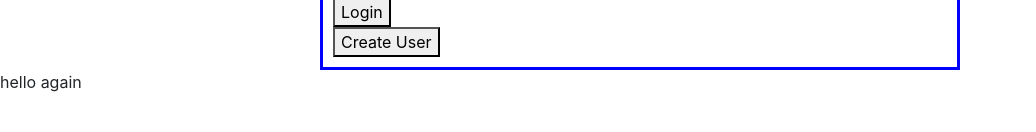
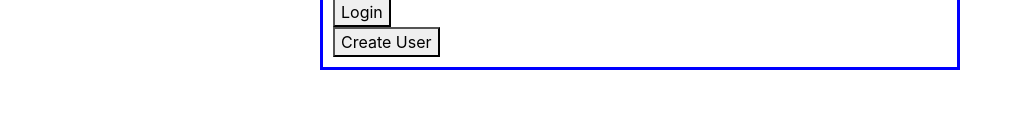
Before and after one commit to Yifan1989/B2B, an Angular app in the folder Sunning/Sunning/ClientApp/: page / in a window 1280 px wide. Shown: the part 168-300 px from the top of the page, without its empty margins (0-1036 px from the left). Built offline with nearby package versions, Linux system fonts and the light colour scheme.

Commit message:
home page

```diff
--- a/Sunning/Sunning/ClientApp/src/app/app.component.html
+++ b/Sunning/Sunning/ClientApp/src/app/app.component.html
@@ -5,6 +5,5 @@
         </p>
     </div>
     <app-home></app-home>
-    <div>hello again</div>
     <app-signup></app-signup>
 </body>
```
